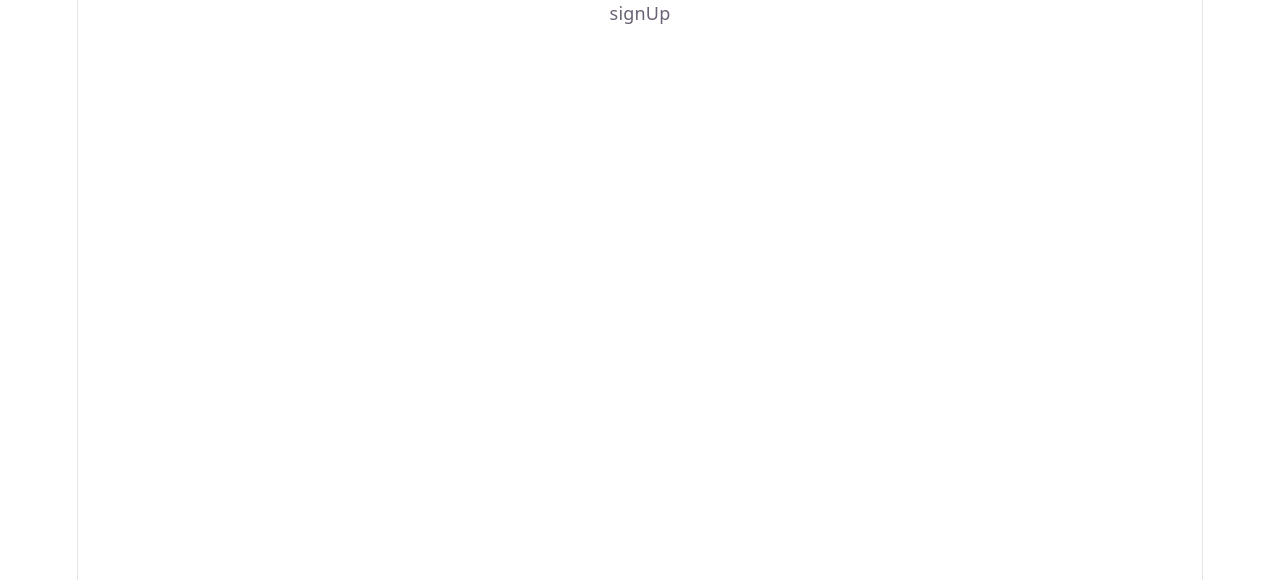
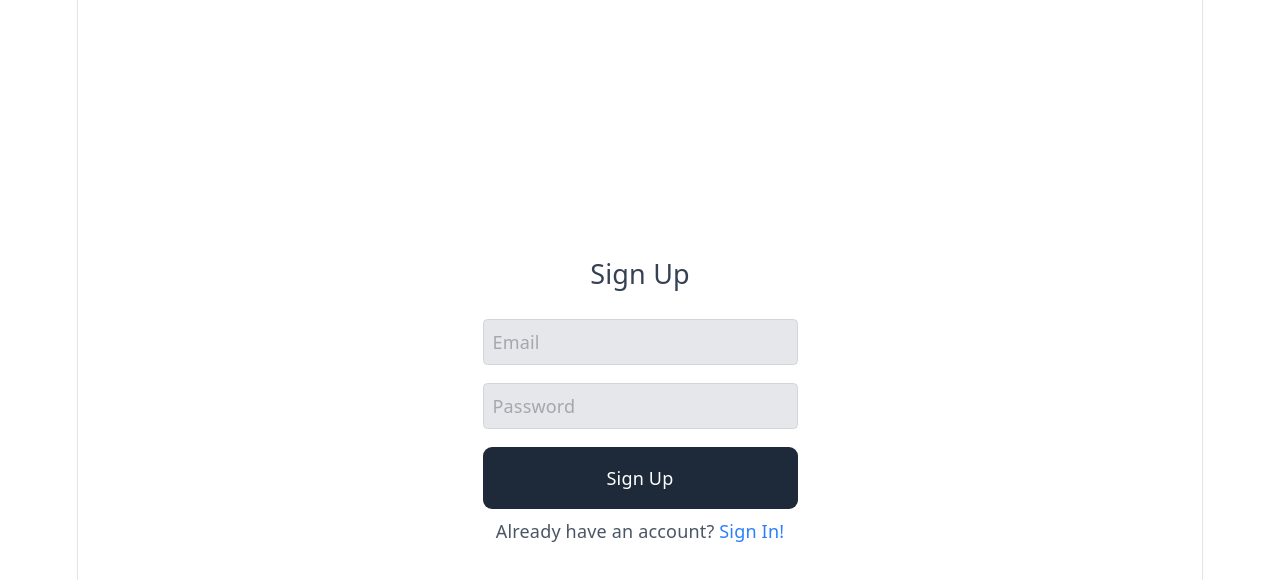
Before and after one commit to GreaterBerg/BookTracker, a React (Vite) app: page /signUp in a window 1280 px wide. Shown: the top 580 px of the page. Built offline with nearby package versions, Linux system fonts and the light colour scheme; no server answers.

Commit message:
feat: сделать регистрацию с подключением к supabase

```diff
--- a/package.json
+++ b/package.json
@@ -10,6 +10,7 @@
     "preview": "vite preview"
   },
   "dependencies": {
+    "@supabase/supabase-js": "^2.112.1",
     "@tailwindcss/vite": "^4.3.3",
     "@tanstack/react-query": "^5.101.4",
     "@tanstack/react-query-devtools": "^5.101.4",
--- a/src/App.tsx
+++ b/src/App.tsx
@@ -1,4 +1,5 @@
 import './App.css'
+import SignUp from './components/SignUp'
 import HomePage from './pages/HomePage'
 
 
@@ -6,7 +7,7 @@ function App() {
 
   return (
     <>
-      <HomePage />
+      <SignUp />
     </>
   )
 }
--- a/src/components/SignIn.tsx
+++ b/src/components/SignIn.tsx
@@ -1,7 +1,22 @@
+import { useState } from "react"
+import { Link } from "react-router-dom"
 
 const SignIn = () => {
+
     return (
-        <div>signIn</div>
+      <div className="h-screen flex flex-col items-center justify-center">
+        <p className="text-2xl text-gray-700">Sign In</p>
+        <form>
+          <div className="flex flex-col my-2">
+            <input type="email" placeholder="Email" className="bg-gray-200 border border-gray-300 p-2 rounded mt-4 w-70 active:bg-gray-300" />
+            <input type="password" placeholder="Password" className="bg-gray-200 border border-gray-300 p-2 rounded mt-4 w-70 active:bg-gray-300" />
+            <button type="submit" disabled={loading} className="bg-gray-800 text-white p-4 mt-4 rounded-lg hover:bg-gray-700 transition-colors duration-200">
+              Sign In
+            </button>
+          </div>
+          <p className="text-gray-600">Don't have an account? <Link to="/signUp" className="text-blue-500 hover:text-blue-700">Sign Up!</Link></p>
+        </form>
+      </div>
     )
 }
 
--- a/src/components/SignUp.tsx
+++ b/src/components/SignUp.tsx
@@ -1,8 +1,64 @@
+import { useState } from "react";
+import { Link, useNavigate } from "react-router-dom"
+import { UserAuth } from "../context/AuthContext";
 
 const SignUp = () => {
-    return (
-        <div>signUp</div>
-    )
+
+  const [email, setEmail] = useState("");
+  const [password, setPassword] = useState("");
+  const [loading, setLoading] = useState("");
+  const [error, setError] = useState("");
+
+  const { session, signUpNewUser } = UserAuth();
+  const navigate = useNavigate()
+
+  const handleSubmit = (e) => {
+    e.preventDefault();
+    setLoading(true);
+
+    try {
+
+      const result = signUpNewUser(email, password);
+
+      if (result.success) {
+        navigate("/home")
+      }
+
+    } catch {
+      console.error("There was an error")
+    } finally {
+      setLoading(false)
+    }
+
+  }
+
+  console.log(session)
+  return (
+    <div className="h-screen flex flex-col items-center justify-center">
+      <p className="text-2xl text-gray-700">Sign Up</p>
+      <form onSubmit={handleSubmit}>
+        <div className="flex flex-col my-2">
+          <input
+          onChange={(e) => { setEmail(e.target.value) }}
+          type="email"
+          placeholder="Email"
+          className="bg-gray-200 border border-gray-300 p-2 rounded mt-4 w-70 active:bg-gray-300"
+          />
+          <input
+          onChange={(e) => { setPassword(e.target.value) }}
+          type="password"
+          placeholder="Password"
+          className="bg-gray-200 border border-gray-300 p-2 rounded mt-4 w-70 active:bg-gray-300"
+          />
+          <button type="submit" className="bg-gray-800 text-white p-4 mt-4 rounded-lg hover:bg-gray-700 transition-colors duration-200">
+            Sign Up
+          </button>
+        </div>
+        {error && (<p className="text-red-300 text-center">{error}</p>)}
+        <p className="text-gray-600">Already have an account? <Link to="/signIn" className="text-blue-500 hover:text-blue-700">Sign In!</Link></p>
+      </form>
+    </div>
+  )
 }
 
 export default SignUp
--- /dev/null
+++ b/src/context/AuthContext.tsx
@@ -0,0 +1,63 @@
+import { useState, useEffect, createContext, useContext, type ReactNode } from 'react';
+import { supabase } from '../supabaseClient';
+
+const AuthContext = createContext(null)
+
+export const AuthContextProvider = ({children}: {children: ReactNode}) => {
+    const [session, setSession] = useState(undefined);
+
+
+    const signUpNewUser = async ({ email, password }) => {
+        const { data, error } = await supabase.auth.signUp({
+            email: email,
+            password: password,
+        })
+
+        if (error) { return {success: false, data} }
+        return {success: true, data}
+    };
+
+    const signInUser = async ({ email, password }) => {
+        try {
+            const { data, error } = await supabase.auth.signInWithPassword({
+                email: email,
+                password: password,
+            })
+
+            if (error) { console.error("Error at signing in"); return {success: false, error: error.message} }
+
+            console.log("Sign In success!")
+            return {success: true, data}
+
+        } catch {
+            console.error("There was an error")
+        }
+    }
+
+    useEffect(() => {
+        supabase.auth.getSession().then(({ data: {session} }) => {
+            setSession(session)
+        });
+
+        supabase.auth.onAuthStateChange((_event, session) => {
+            setSession(session)
+        })
+    }, [])
+
+
+    const signOut = () => {
+        const { error } = supabase.auth.signOut();
+
+        if (error) { console.error(`There was an error: ${error}`) }
+    }
+
+    return (
+        <AuthContext.Provider value={{session, signUpNewUser, signInUser, signOut}}>
+            {children}
+        </AuthContext.Provider>
+    )
+}
+
+export const UserAuth = () => {
+    return useContext(AuthContext);
+}
--- a/src/router.tsx
+++ b/src/router.tsx
@@ -1,10 +1,12 @@
 import { createBrowserRouter } from "react-router-dom";
 import App from "./App";
-import SignIn from "./components/signIn";
-import SignUp from "./components/signUp";
+import SignIn from './components/SignIn'
+import SignUp from './components/SignUp'
+import HomePage from "./pages/HomePage";
 
 export const router = createBrowserRouter([
     { path: "/", element: <App/> },
     { path: "/signIn", element: <SignIn/> },
     { path: "/signUp", element: <SignUp/> },
+    { path: "/home", element: <HomePage/> },
 ])
--- /dev/null
+++ b/src/supabaseClient.ts
@@ -0,0 +1,6 @@
+import { createClient } from '@supabase/supabase-js'
+
+const supabaseUrl = import.meta.env.VITE_SUPABASE_URL as string
+const supabaseAnonKey = import.meta.env.VITE_SUPABASE_ANON_KEY as string
+
+export const supabase = createClient(supabaseUrl, supabaseAnonKey)
```
Also changed, not shown: src/main.tsx (+6 -3 lines), 1 other file (tests, documents, lock files or other folders).
